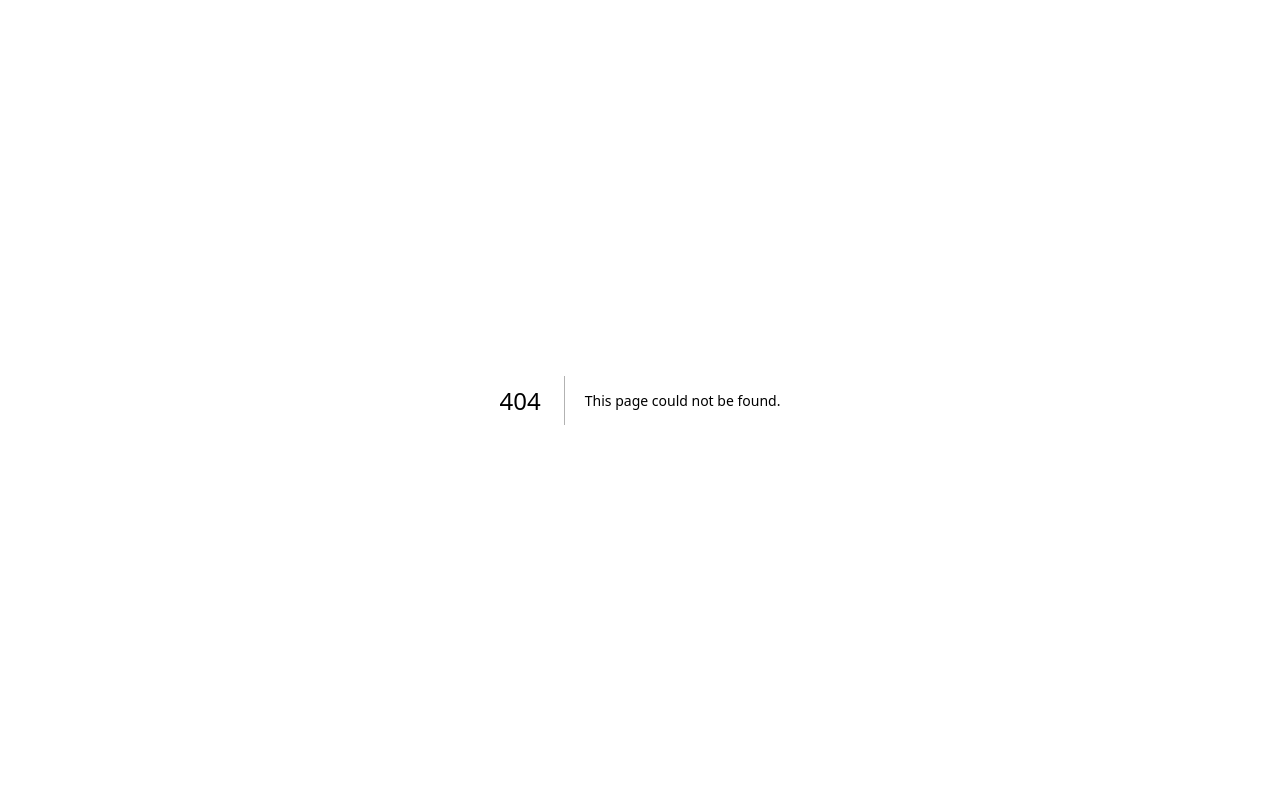
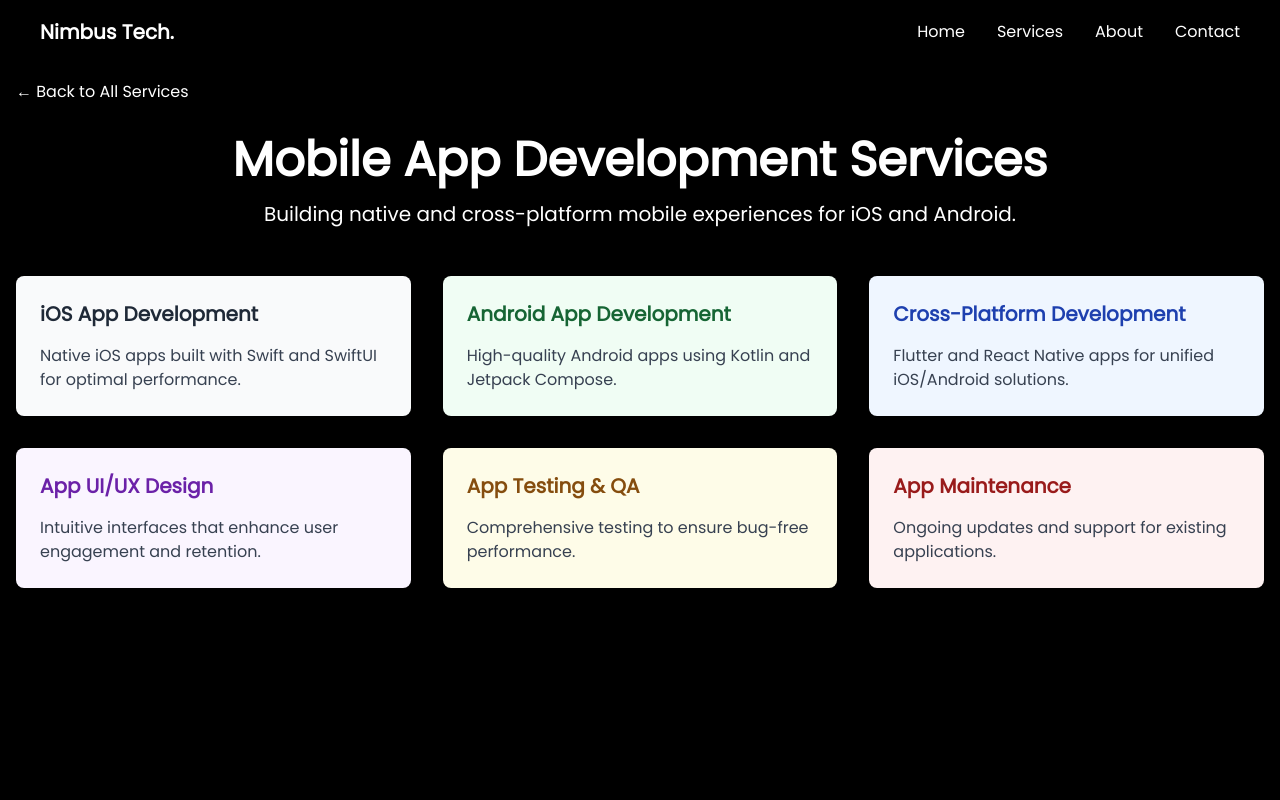
Before and after one commit to karma1505/Nimbus2, a Next.js app: page /app-development in a window 1280 px wide. Before the commit this address had no page. Shown: the top 800 px of the page. Built offline with nearby package versions, Linux system fonts and the light colour scheme.

Commit message:
added web and app services page

```diff
--- /dev/null
+++ b/src/app/app-development/page.tsx
@@ -0,0 +1,121 @@
+"use client";
+import React from "react";
+import { motion } from "framer-motion";
+import { useRouter } from "next/navigation";
+import Navbar from "../components/Navbar";
+import Footer from "../sections/Footer";
+
+const AppDevelopmentServices: React.FC = () => {
+  const router = useRouter();
+
+  const handleBackToServices = () => {
+    router.push('/');
+    setTimeout(() => {
+      const servicesSection = document.getElementById('services');
+      if (servicesSection) {
+        servicesSection.scrollIntoView({ behavior: 'smooth' });
+      }
+    }, 100);
+  };
+
+  return (
+    <div className="min-h-screen flex flex-col bg-black">
+      <Navbar />
+
+      <main className="flex-grow mb-40">
+        <section id='app-development' className="py-20">
+          <div className="container mx-auto px-4">
+            <button
+              onClick={handleBackToServices}
+              className="text-white mb-8 inline-block hover:underline cursor-pointer"
+            >
+              ← Back to All Services
+            </button>
+
+            <motion.div
+              className="max-w-4xl mx-auto text-center mb-12"
+              initial={{ opacity: 0, y: 50 }}
+              whileInView={{ opacity: 1, y: 0 }}
+              transition={{ duration: 0.6, ease: "easeOut" }}
+            >
+              <h2 className="text-4xl md:text-5xl font-bold text-white mb-4">
+                Mobile App Development Services
+              </h2>
+              <p className="text-xl text-white">
+                Building native and cross-platform mobile experiences for iOS and Android.
+              </p>
+            </motion.div>
+
+            <div className="grid grid-cols-1 md:grid-cols-2 lg:grid-cols-3 gap-8">
+              {[
+                {
+                  title: "iOS App Development",
+                  description: "Native iOS apps built with Swift and SwiftUI for optimal performance.",
+                  color: "bg-gray-50",
+                  textColor: "text-gray-800",
+                  delay: 0.2,
+                },
+                {
+                  title: "Android App Development",
+                  description: "High-quality Android apps using Kotlin and Jetpack Compose.",
+                  color: "bg-green-50",
+                  textColor: "text-green-800",
+                  delay: 0.4,
+                },
+                {
+                  title: "Cross-Platform Development",
+                  description: "Flutter and React Native apps for unified iOS/Android solutions.",
+                  color: "bg-blue-50",
+                  textColor: "text-blue-800",
+                  delay: 0.6,
+                },
+                {
+                  title: "App UI/UX Design",
+                  description: "Intuitive interfaces that enhance user engagement and retention.",
+                  color: "bg-purple-50",
+                  textColor: "text-purple-800",
+                  delay: 0.8,
+                },
+                {
+                  title: "App Testing & QA",
+                  description: "Comprehensive testing to ensure bug-free performance.",
+                  color: "bg-yellow-50",
+                  textColor: "text-yellow-800",
+                  delay: 1.0,
+                },
+                {
+                  title: "App Maintenance",
+                  description: "Ongoing updates and support for existing applications.",
+                  color: "bg-red-50",
+                  textColor: "text-red-800",
+                  delay: 1.2,
+                },
+              ].map((service, index) => (
+                <motion.div
+                  key={index}
+                  className={`${service.color} p-6 rounded-lg shadow-md`}
+                  initial={{ opacity: 0, y: 50 }}
+                  whileInView={{ opacity: 1, y: 0 }}
+                  transition={{
+                    duration: 0.6,
+                    ease: "easeOut",
+                    delay: service.delay,
+                  }}
+                >
+                  <h3 className={`text-xl font-semibold mb-4 ${service.textColor}`}>
+                    {service.title}
+                  </h3>
+                  <p className="text-gray-700">{service.description}</p>
+                </motion.div>
+              ))}
+            </div>
+          </div>
+        </section>
+      </main>
+
+      <Footer />
+    </div>
+  );
+};
+
+export default AppDevelopmentServices;
--- a/src/app/sections/Services.tsx
+++ b/src/app/sections/Services.tsx
@@ -40,7 +40,7 @@ const Services: React.FC = () => {
               color: "bg-green-50",
               textColor: "text-green-600",
               delay: 0.1,
-              link: "#",
+              link: "/app-development",
             },
             {
               title: "Business Solutions From NimbusTech.",
--- a/src/app/sections/Webdevelopment.tsx
+++ b/src/app/sections/Webdevelopment.tsx
@@ -8,7 +8,6 @@ const WebDevelopmentServices: React.FC = () => {
 
   const handleBackToServices = () => {
     router.push('/');
-    // Small delay to ensure navigation completes before scrolling
     setTimeout(() => {
       const servicesSection = document.getElementById('services');
       if (servicesSection) {
@@ -60,14 +59,6 @@ const WebDevelopmentServices: React.FC = () => {
               delay: 0.4,
             },
             {
-              title: "Content Management Systems (CMS)",
-              description:
-                "Empower your team with easy-to-manage websites using popular CMS platforms like WordPress and custom-built solutions.",
-              color: "bg-purple-50",
-              textColor: "text-purple-600",
-              delay: 0.6,
-            },
-            {
               title: "E-commerce Development",
               description:
                 "Creating robust e-commerce platforms to drive sales and enhance customer experiences.",
```
